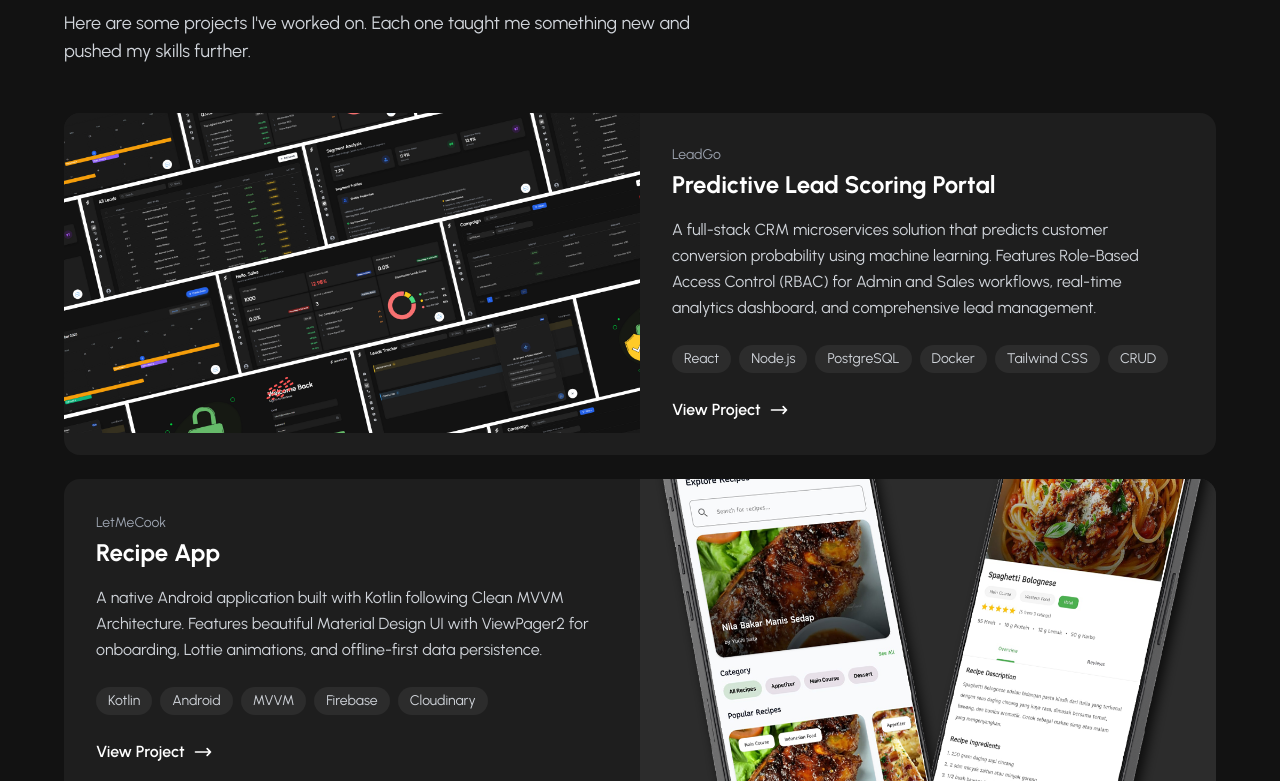
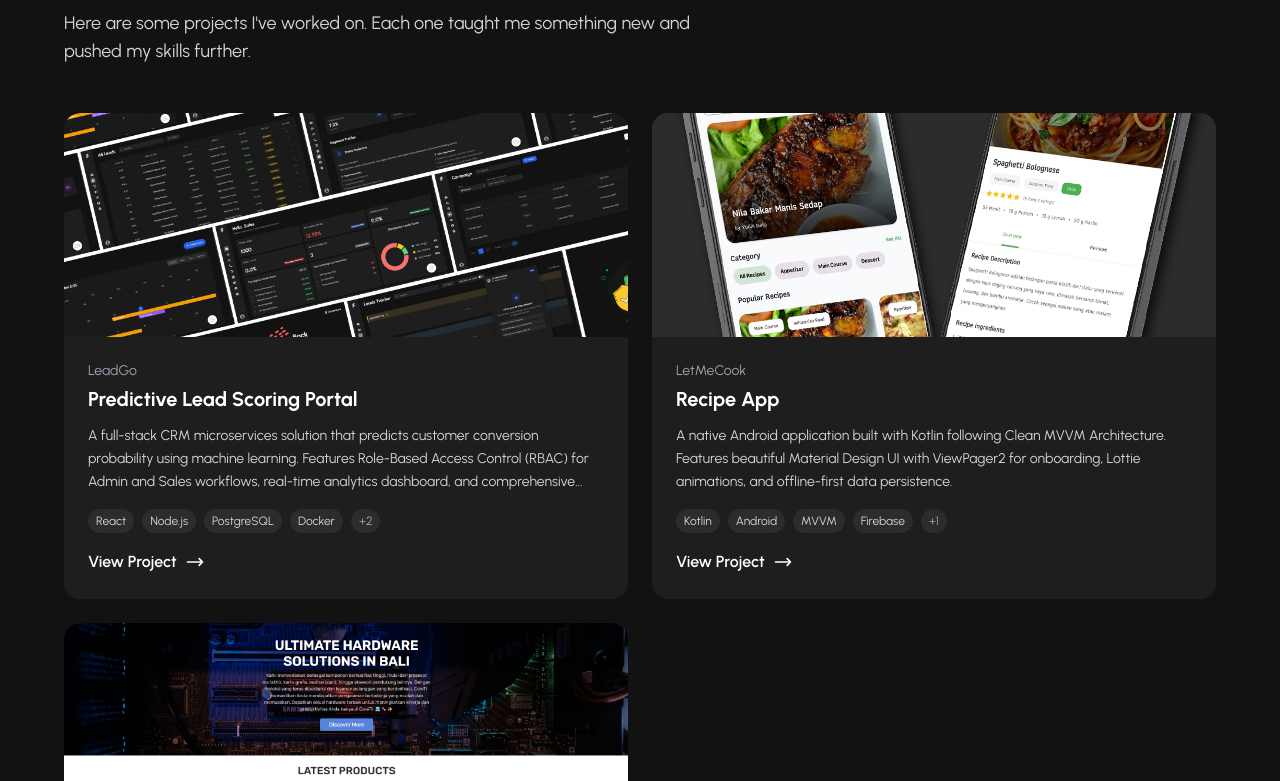
Before and after one commit to yudnata/portofolio-yudnata, a React (Vite) app: page / in a window 1280 px wide. Shown: the part 1679-2460 px from the top of the page. Built offline with nearby package versions, Linux system fonts and the light colour scheme.

Commit message:
update project layout

```diff
--- a/src/components/Projects.tsx
+++ b/src/components/Projects.tsx
@@ -38,11 +38,18 @@ const projects: Project[] = [
 
 const Projects: React.FC = () => {
   return (
-    <section id="projects" className="py-24 px-6" aria-labelledby="projects-heading">
+    <section
+      id="projects"
+      className="py-24 px-6"
+      aria-labelledby="projects-heading"
+    >
       <div className="max-w-6xl mx-auto">
         <div className="animate-on-scroll">
           <p className="text-white font-medium text-sm mb-2 uppercase tracking-wider">Portfolio</p>
-          <h2 id="projects-heading" className="text-4xl md:text-5xl font-bold mb-4 text-white">
+          <h2
+            id="projects-heading"
+            className="text-4xl md:text-5xl font-bold mb-4 text-white"
+          >
             Featured Projects
           </h2>
           <p className="text-gray-300 text-lg mb-12 max-w-2xl">
@@ -51,11 +58,15 @@ const Projects: React.FC = () => {
           </p>
         </div>
 
-        <div className="space-y-6" role="list" aria-label="Project list">
+        <div
+          className="grid grid-cols-1 md:grid-cols-2 gap-6"
+          role="list"
+          aria-label="Project list"
+        >
           {projects.map((project, index) => (
             <article
               key={project.id}
-              className="animate-on-scroll project-card group grid md:grid-cols-2 gap-0 rounded-2xl overflow-hidden"
+              className="animate-on-scroll project-card group flex flex-col rounded-2xl overflow-hidden hover:transform hover:scale-[1.02] transition-all duration-300"
               style={{
                 backgroundColor: '#1E1E1E',
                 transitionDelay: `${(index + 1) * 0.1}s`,
@@ -63,43 +74,50 @@ const Projects: React.FC = () => {
               role="listitem"
             >
               <figure
-                className={`h-72 md:h-80 overflow-hidden ${index % 2 === 1 ? 'md:order-2' : ''}`}
+                className="h-48 md:h-56 overflow-hidden"
                 style={{ backgroundColor: '#2C2C2C' }}
               >
                 <img
                   src={project.image}
                   alt={`Screenshot of ${project.appName} project`}
-                  className="w-full h-full object-cover transition-transform duration-500 group-hover:scale-105"
+                  className="w-full h-full object-cover transition-transform duration-500 group-hover:scale-110"
                   loading="lazy"
                 />
               </figure>
 
-              <div
-                className={`p-8 flex flex-col justify-center ${
-                  index % 2 === 1 ? 'md:order-1' : ''
-                }`}
-              >
+              <div className="p-6 flex flex-col flex-grow">
                 <p className="text-gray-400 text-sm mb-1">{project.appName}</p>
-                <h3 className="text-2xl font-bold text-white mb-4">{project.title}</h3>
-                <p className="text-gray-300 mb-6 leading-relaxed">{project.description}</p>
+                <h3 className="text-xl font-bold text-white mb-3">{project.title}</h3>
+                <p className="text-gray-300 text-sm mb-4 leading-relaxed line-clamp-3">{project.description}</p>
 
-                <ul className="flex flex-wrap gap-2 mb-6" aria-label="Technologies used">
-                  {project.tags.map((tag) => (
+                <ul
+                  className="flex flex-wrap gap-2 mb-4"
+                  aria-label="Technologies used"
+                >
+                  {project.tags.slice(0, 4).map((tag) => (
                     <li
                       key={tag}
-                      className="px-3 py-1 text-sm rounded-full text-gray-300"
+                      className="px-2 py-1 text-xs rounded-full text-gray-300"
                       style={{ backgroundColor: '#2C2C2C' }}
                     >
                       {tag}
                     </li>
                   ))}
+                  {project.tags.length > 4 && (
+                    <li
+                      className="px-2 py-1 text-xs rounded-full text-gray-400"
+                      style={{ backgroundColor: '#2C2C2C' }}
+                    >
+                      +{project.tags.length - 4}
+                    </li>
+                  )}
                 </ul>
 
                 <a
                   href={project.link}
                   target="_blank"
                   rel="noopener noreferrer"
-                  className="inline-flex items-center gap-2 font-semibold text-white hover:gap-3 transition-all"
+                  className="mt-auto inline-flex items-center gap-2 font-semibold text-white hover:gap-3 transition-all"
                   aria-label={`View ${project.appName} project on GitHub`}
                 >
                   View Project
```
